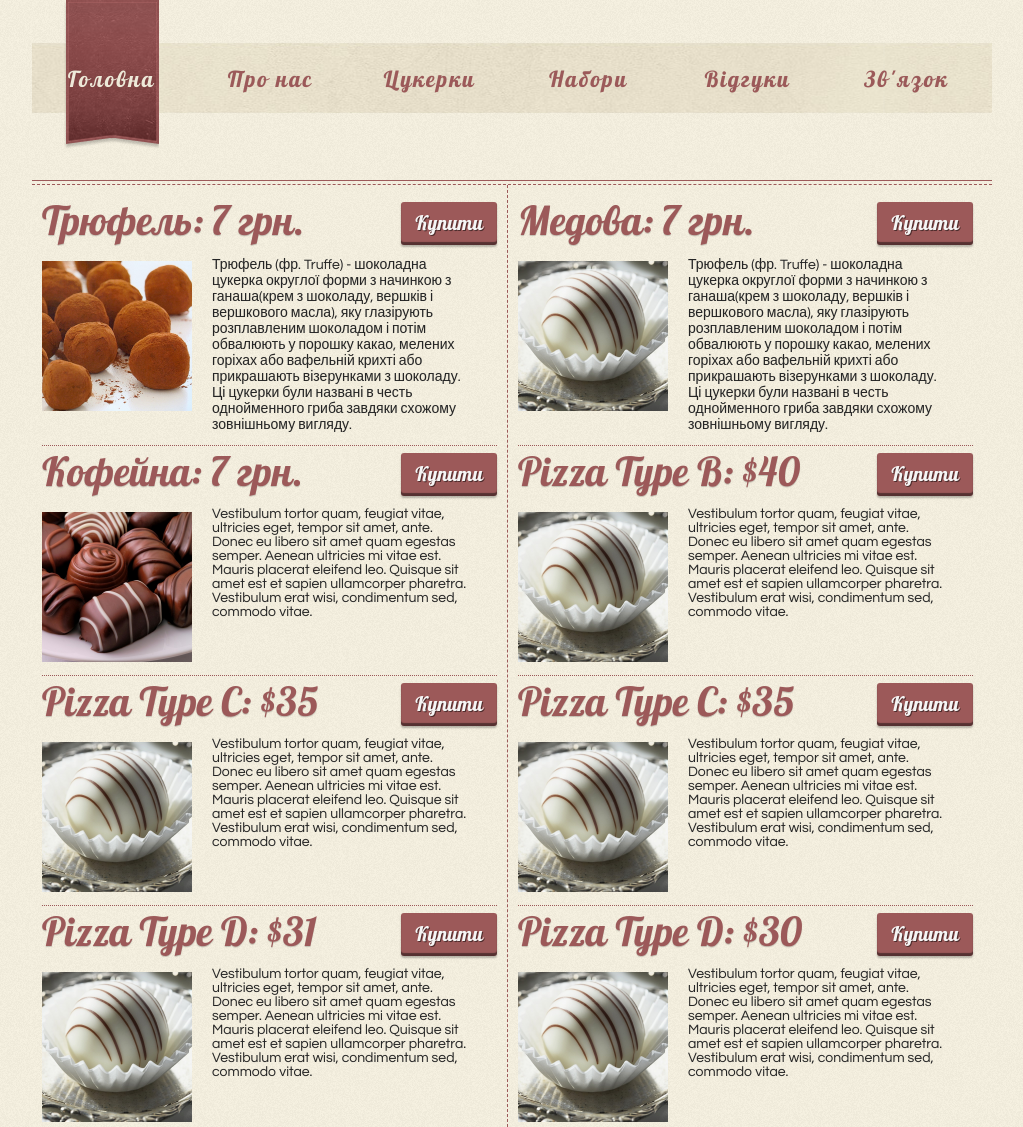
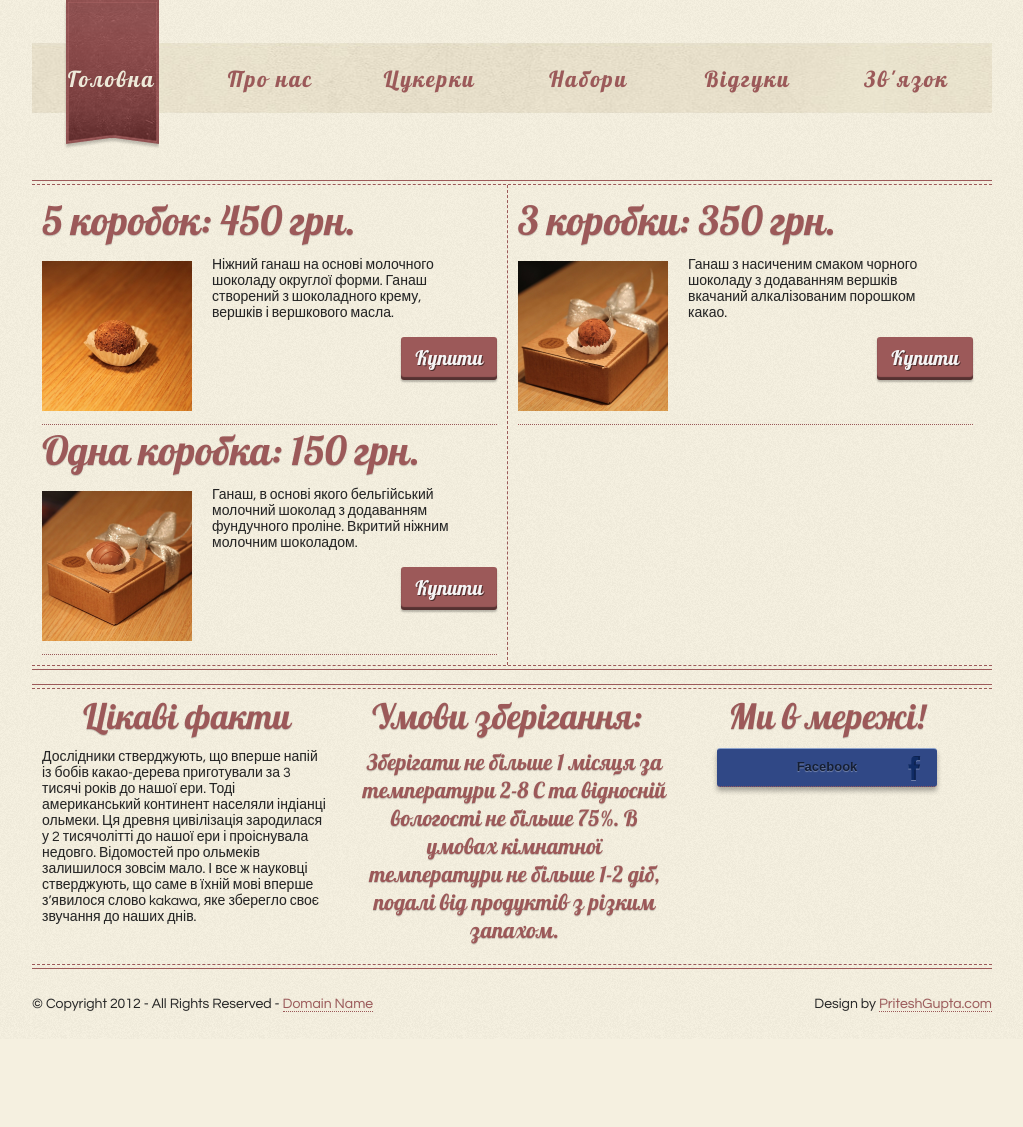
Before and after one commit to oleksiipikuza/chocolate, a plain HTML site: page gallery.html in a window 1280 px wide. Shown: the top 1127 px of the page, without its empty margins (128-1151 px from the left). After the commit the page ends 1039 px from the top, so only its background shows below. Drawn offline with nearby package versions, Linux system fonts and the light colour scheme.

Commit message:
0112 commit

```diff
--- a/gallery.html
+++ b/gallery.html
@@ -34,71 +34,57 @@
         <div class="border"></div>
     <article1 class="menu">
       <div class="left">
-        <h3>Трюфель: 7 грн.</h3>
+        <h3>5 коробок: 450 грн.</h3>
       </div>
-      <div class="right menu-order"><a class="button" href="">Купити</a></div>
-	  <a class="fancyimage" href="images/gallery/7.jpeg"><img src="images/gallery/7.jpeg" class="left clear item" width="150" height="150" alt="" />
+      <!--<div class="right menu-order"><a class="button" href="">Купити</a></div>-->
+	  <a class="fancyimage" type="hidden" rel="gallery1" href="images/gallery/truf1.jpeg"><img src="images/gallery/truf1.jpeg" class="left clear item" width="150" height="150" alt="" />
       <!--<img src="images/menu/pizza2.jpeg" class="left clear item" width="150" alt=""> -->
 	  </a>
-      <p class="left">Трюфель (фр. Truffe) - шоколадна цукерка округлої форми з начинкою з ганаша(крем з шоколаду, вершків і вершкового масла), яку глазірують розплавленим шоколадом і потім обвалюють у порошку какао, мелених горіхах або вафельній крихті або прикрашають візерунками з шоколаду. Ці цукерки були названі в честь однойменного гриба завдяки схожому зовнішньому вигляду.</p>
+	  <a class="fancyimage" rel="gallery1"<img href="images/gallery/truf2.jpeg" src="images/gallery/truf2.jpeg" class="left clear item" width="150" height="150" alt="" />
+      <!--<img src="images/menu/pizza2.jpeg" class="left clear item" width="150" alt=""> -->
+	  </a>
+	  <a class="fancyimage" rel="gallery1"<img href="images/gallery/truf3.jpeg" src="images/gallery/truf3.jpeg" class="left clear item" width="150" height="150" alt="" />
+      <!--<img src="images/menu/pizza2.jpeg" class="left clear item" width="150" alt=""> -->
+	  </a>
+	  <a class="fancyimage" rel="gallery1"<img href="images/gallery/truf4.jpeg" src="images/gallery/truf4.jpeg" class="left clear item" width="150" height="150" alt="" />
+      <!--<img src="images/menu/pizza2.jpeg" class="left clear item" width="150" alt=""> -->
+	  </a>
+      <p class="left">Ніжний ганаш на основі молочного шоколаду округлої форми. Ганаш створений з шоколадного крему, вершків і вершкового масла.</p>
+      <div class="right menu-order"><a class="button" href="">Купити</a></div>
 	  <div class="border3"></div>
       <div class="left">
-        <h3>Кофейна: 7 грн.</h3>
+        <h3>Одна коробка: 150 грн.</h3>
       </div>
+      <a class="fancyimage" type="hidden" rel="gallery3" href="images/gallery/milk1.jpeg"><img src="images/gallery/milk1.jpeg" class="left clear item" width="150" height="150" alt="" />
+      <!--<img src="images/menu/pizza2.jpeg" class="left clear item" width="150" alt=""> -->
+	  </a>
+	  <a class="fancyimage" rel="gallery3"<img href="images/gallery/milk2.jpeg" src="images/gallery/milk2.jpeg" class="left clear item" width="150" height="150" alt="" />
+      <!--<img src="images/menu/pizza2.jpeg" class="left clear item" width="150" alt=""> -->
+	  </a>
+	  <a class="fancyimage" rel="gallery3"<img href="images/gallery/milk3.jpeg" src="images/gallery/milk3.jpeg" class="left clear item" width="150" height="150" alt="" />
+      <!--<img src="images/menu/pizza2.jpeg" class="left clear item" width="150" alt=""> -->
+	  </a>
+	  <p class="left">Ганаш, в основі якого бельгійський молочний шоколад з додаванням фундучного проліне. Вкритий ніжним молочним шоколадом.</p>
       <div class="right menu-order"><a class="button" href="">Купити</a></div>
-      <a class="fancyimage" href="images/gallery/6.jpeg"><img src="images/gallery/6.jpeg" class="left clear item" width="150" height="150" alt="" />
-      </a>
-	  <p class="left">Vestibulum tortor quam, feugiat vitae, ultricies eget, tempor sit amet, ante. Donec eu libero sit amet quam egestas semper. Aenean ultricies mi vitae est. Mauris placerat eleifend leo. Quisque sit amet est et sapien ullamcorper pharetra. Vestibulum erat wisi, condimentum sed, commodo vitae.</p>
 	  <div class="border3"></div>
-      <div class="left">
-        <h3>Pizza Type C: $35</h3>
-      </div>
-      <div class="right menu-order"><a class="button" href="">Купити</a></div>
-      <a class="fancyimage" href="images/gallery/1.jpeg"><img src="images/gallery/1.jpeg" class="left clear item" width="150" height="150" alt="" />
-      </a>
-	  <p class="left">Vestibulum tortor quam, feugiat vitae, ultricies eget, tempor sit amet, ante. Donec eu libero sit amet quam egestas semper. Aenean ultricies mi vitae est. Mauris placerat eleifend leo. Quisque sit amet est et sapien ullamcorper pharetra. Vestibulum erat wisi, condimentum sed, commodo vitae.</p>
-      <div class="border3"></div>
-      <div class="left">
-        <h3>Pizza Type D: $31</h3>
-      </div>
-      <div class="right menu-order"><a class="button" href="">Купити</a></div>
-      <a class="fancyimage" href="images/gallery/1.jpeg"><img src="images/gallery/1.jpeg" class="left clear item" width="150" height="150" alt="" />
-      </a>
-      <p class="left">Vestibulum tortor quam, feugiat vitae, ultricies eget, tempor sit amet, ante. Donec eu libero sit amet quam egestas semper. Aenean ultricies mi vitae est. Mauris placerat eleifend leo. Quisque sit amet est et sapien ullamcorper pharetra. Vestibulum erat wisi, condimentum sed, commodo vitae.</p>
     </article1>
 	<article2 class="menu">
       <div class="left">
-        <h3>Медова: 7 грн.</h3>
+        <h3>3 коробки: 350 грн.</h3>
       </div>
-      <div class="right menu-order"><a class="button" href="">Купити</a></div>
-	  <a class="fancyimage" href="images/gallery/1.jpeg"><img src="images/gallery/1.jpeg" class="left clear item" width="150" height="150" alt="" />
+	  <a class="fancyimage" type="hidden" rel="gallery2" href="images/gallery/truf6.jpeg"><img src="images/gallery/truf6.jpeg" class="left clear item" width="150" height="150" alt="" />
+      <!--<img src="images/menu/pizza2.jpeg" class="left clear item" width="150" alt=""> -->
+	  </a>
+	  <a class="fancyimage" rel="gallery2"<img href="images/gallery/truf5.jpeg" src="images/gallery/truf5.jpeg" class="left clear item" width="150" height="150" alt="" />
+      <!--<img src="images/menu/pizza2.jpeg" class="left clear item" width="150" alt=""> -->
+	  </a>
+	  <a class="fancyimage" rel="gallery2"<img href="images/gallery/truf7.jpeg" src="images/gallery/truf7.jpeg" class="left clear item" width="150" height="150" alt="" />
+      <!--<img src="images/menu/pizza2.jpeg" class="left clear item" width="150" alt=""> -->
 	  </a>
 	  <!--<img src="images/menu/pizza2.jpeg" class="left clear item" width="150" alt=""> -->
-      <p class="left">Трюфель (фр. Truffe) - шоколадна цукерка округлої форми з начинкою з ганаша(крем з шоколаду, вершків і вершкового масла), яку глазірують розплавленим шоколадом і потім обвалюють у порошку какао, мелених горіхах або вафельній крихті або прикрашають візерунками з шоколаду. Ці цукерки були названі в честь однойменного гриба завдяки схожому зовнішньому вигляду.</p>
+      <p class="left">Ганаш з насиченим смаком чорного шоколаду з додаванням вершків вкачаний алкалізованим порошком какао.</p>
+      <div class="right menu-order"><a class="button" href="">Купити</a></div>
 	  <div class="border3"></div>
-      <div class="left">
-        <h3>Pizza Type B: $40</h3>
-      </div>
-      <div class="right menu-order"><a class="button" href="">Купити</a></div>
-      <a class="fancyimage" href="images/gallery/1.jpeg"><img src="images/gallery/1.jpeg" class="left clear item" width="150" height="150" alt="" />
-      </a>
-      <p class="left">Vestibulum tortor quam, feugiat vitae, ultricies eget, tempor sit amet, ante. Donec eu libero sit amet quam egestas semper. Aenean ultricies mi vitae est. Mauris placerat eleifend leo. Quisque sit amet est et sapien ullamcorper pharetra. Vestibulum erat wisi, condimentum sed, commodo vitae.</p>
-      <div class="border3"></div>
-      <div class="left">
-        <h3>Pizza Type C: $35</h3>
-      </div>
-      <div class="right menu-order"><a class="button" href="">Купити</a></div>
-      <a class="fancyimage" href="images/gallery/1.jpeg"><img src="images/gallery/1.jpeg" class="left clear item" width="150" height="150" alt="" />
-      </a>
-      <p class="left">Vestibulum tortor quam, feugiat vitae, ultricies eget, tempor sit amet, ante. Donec eu libero sit amet quam egestas semper. Aenean ultricies mi vitae est. Mauris placerat eleifend leo. Quisque sit amet est et sapien ullamcorper pharetra. Vestibulum erat wisi, condimentum sed, commodo vitae.</p>
-      <div class="border3"></div>
-      <div class="left">
-        <h3>Pizza Type D: $30</h3>
-      </div>
-      <div class="right menu-order"><a class="button" href="">Купити</a></div>
-      <a class="fancyimage" href="images/gallery/1.jpeg"><img src="images/gallery/1.jpeg" class="left clear item" width="150" height="150" alt="" />
-      </a>
-      <p class="left">Vestibulum tortor quam, feugiat vitae, ultricies eget, tempor sit amet, ante. Donec eu libero sit amet quam egestas semper. Aenean ultricies mi vitae est. Mauris placerat eleifend leo. Quisque sit amet est et sapien ullamcorper pharetra. Vestibulum erat wisi, condimentum sed, commodo vitae.</p>
      </article2>
 	<div class="border2"></div>
         <br>
@@ -106,8 +92,8 @@
       <footer>
         <div class="border"></div>
         <div class="footer-widget">
-          <h4>Some Title</h4>
-          <p>Pellentesque habitant morbi tristique senectus et netus et malesuada fames ac turpis egestas. Vestibulum tortor quam, feugiat vitae, ultricies eget, tempor sit amet, ante. Donec eu libero sit amet quam egestas semper. Aenean ultricies mi vitae est. Mauris placerat eleifend leo.Pellentesque habitant morbi tristique senectus et netus et malesuada fames ac turpis egestas. Vestibulum tortor quam, feugiat vitae, ultricies eget, tempor sit amet, ante. </p>
+          <h4>Цікаві факти</h4>
+          <p>Дослідники стверджують, що вперше напій із бобів какао-дерева приготували за 3 тисячі років до нашої ери. Тоді американський континент населяли індіанці ольмеки. Ця древня цивілізація зародилася у 2 тисячолітті до нашої ери і проіснувала недовго. Відомостей про ольмеків залишилося зовсім мало. І все ж науковці стверджують, що саме в їхній мові вперше з’явилося слово kakawa, яке зберегло своє звучання до наших днів.</p>
         </div>
     <div class="footer-widget">
       <h4>Умови зберігання:</h4>
```
Also changed, not shown: about.html (+0 -4 lines), contact.html (+1 -1 lines), index.html (+5 -5 lines). Lines whose indentation alone changed are shown as unchanged.
